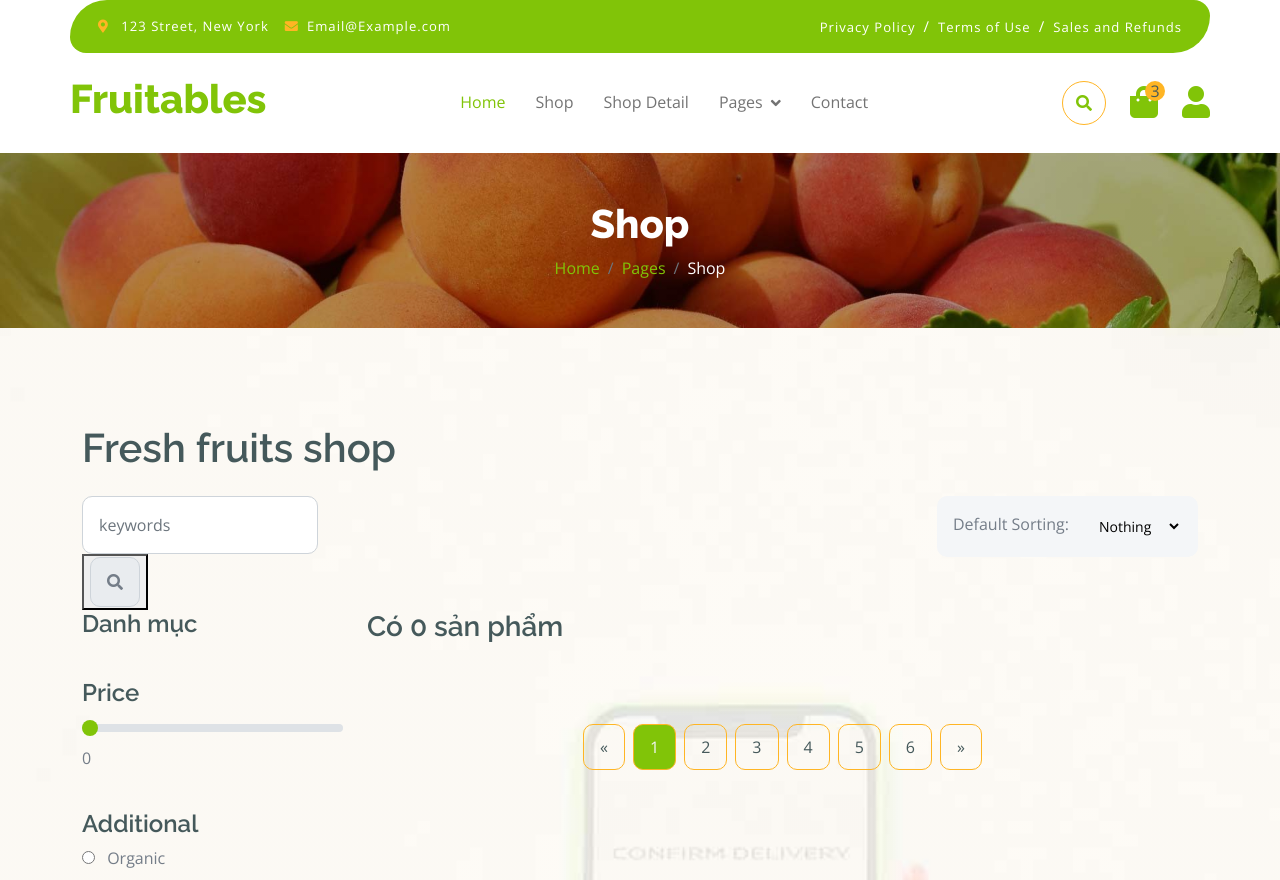
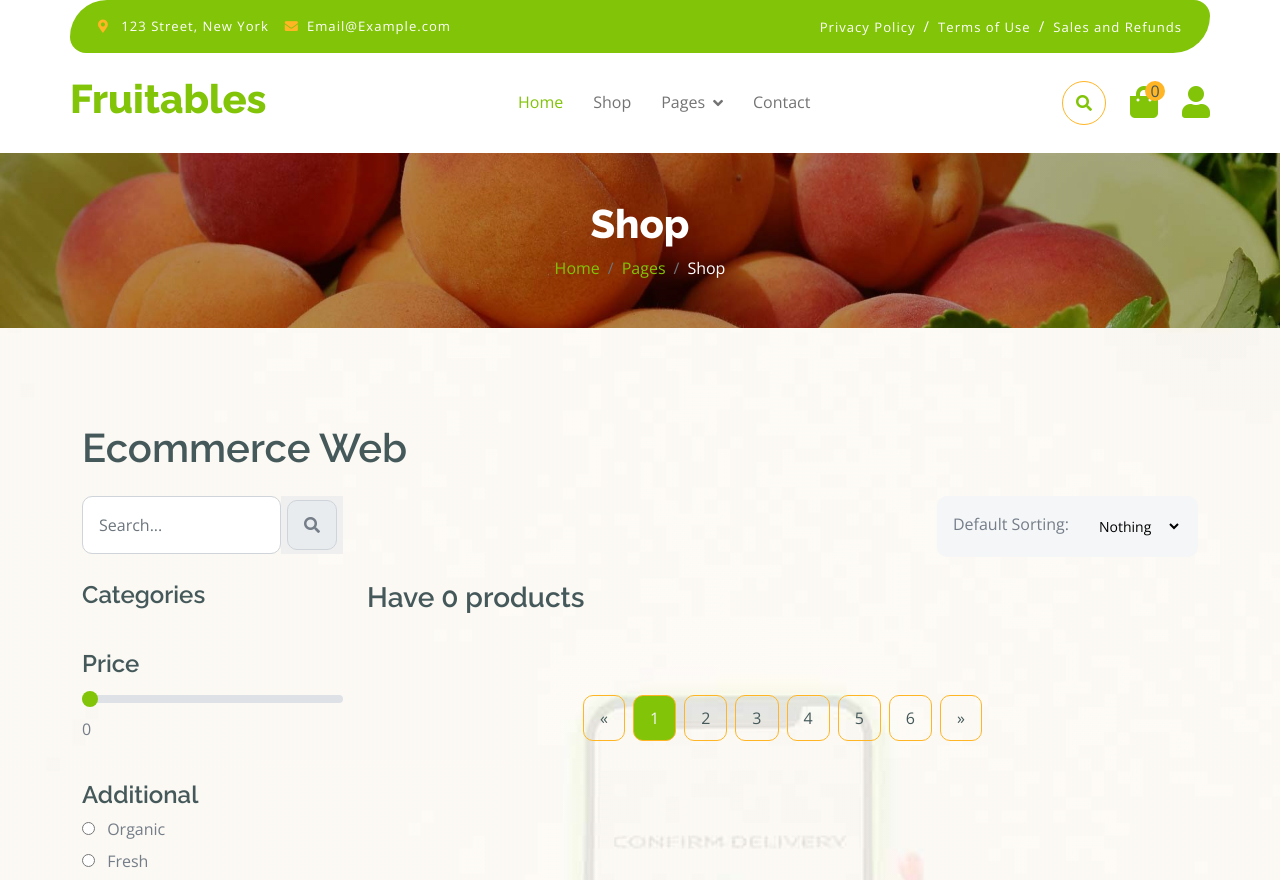
Before and after one commit to TranTung31/EcommerceWeb, an ASP.NET Core app: page /HangHoa in a window 1280 px wide. Shown: the top 880 px of the page. Run offline with ASP.NET Core 8, Linux system fonts and the light colour scheme; data that the repository does not hold is empty; some libraries are stand-ins or nearby versions.

Commit message:
feat: update cart

```diff
--- a/ViewModels/CartVM.cs
+++ b/ViewModels/CartVM.cs
@@ -9,4 +9,10 @@
         public int SoLuong { get; set; }
         public double ThanhTien => DonGia * SoLuong;
     }
+
+    public class CartModel
+    {
+        public int Quantity { get; set; }
+        public double Total { get; set; }
+    }
 }
--- a/Views/HangHoa/ProductList.cshtml
+++ b/Views/HangHoa/ProductList.cshtml
@@ -3,7 +3,7 @@
     ViewData["Title"] = "ProductList";
 }
 
-<h3>Có @Model.Count() sản phẩm</h3>
+<h3>Have @Model.Count() products</h3>
 
 @foreach (var item in Model)
 {
@@ -22,7 +22,7 @@
                 <p>@item.MoTa</p>
                 <div class="d-flex justify-content-between flex-lg-wrap">
                     <p class="text-dark fs-5 fw-bold mb-0">$@item.DonGia</p>
-                    <a asp-action="AddToCart" asp-controller="Cart" asp-route-id="@item.MaHh" class="btn border border-secondary rounded-pill px-3 text-primary"><i class="fa fa-shopping-bag me-2 text-primary"></i> Thêm vào giỏ</a>
+                    <a asp-action="AddToCart" asp-controller="Cart" asp-route-id="@item.MaHh" class="btn border border-secondary rounded-pill px-3 text-primary"><i class="fa fa-shopping-bag me-2 text-primary"></i> Add to cart</a>
                 </div>
             </div>
         </div>
--- /dev/null
+++ b/Views/Shared/Components/Cart/CartPanel.cshtml
@@ -0,0 +1,6 @@
+@model EcommerceWeb.ViewModels.CartModel
+
+<a asp-action="Index" asp-controller="Cart" class="position-relative me-4 my-auto">
+    <i class="fa fa-shopping-bag fa-2x"></i>
+    <span class="position-absolute bg-secondary rounded-circle d-flex align-items-center justify-content-center text-dark px-1" style="top: -5px; left: 15px; height: 20px; min-width: 20px;">@Model.Quantity</span>
+</a>
--- a/Views/Shared/Components/DanhMuc/Default.cshtml
+++ b/Views/Shared/Components/DanhMuc/Default.cshtml
@@ -2,7 +2,7 @@
 
 <div class="col-lg-12">
     <div class="mb-3">
-        <h4>Danh mục</h4>
+        <h4>Categories</h4>
         <ul class="list-unstyled fruite-categorie">
             @foreach (var item in Model)
             {
--- a/Views/Shared/_DanhSachHangHoa.cshtml
+++ b/Views/Shared/_DanhSachHangHoa.cshtml
@@ -9,7 +9,7 @@
 <!-- Fruits Shop Start-->
 <div class="container-fluid fruite py-5">
     <div class="container py-5">
-        <h1 class="mb-4">Fresh fruits shop</h1>
+        <h1 class="mb-4">Ecommerce Web</h1>
         <div class="row g-4">
             <div class="col-lg-12">
                 <div class="row g-4">
--- a/Views/Shared/_LayoutCustomer.cshtml
+++ b/Views/Shared/_LayoutCustomer.cshtml
@@ -61,9 +61,8 @@
                     </button>
                     <div class="collapse navbar-collapse bg-white" id="navbarCollapse">
                         <div class="navbar-nav mx-auto">
-                            <a href="index.html" class="nav-item nav-link active">Home</a>
+                            <a href="/" class="nav-item nav-link active">Home</a>
                             <a asp-action="Index" asp-controller="HangHoa" class="nav-item nav-link">Shop</a>
-                            <a href="shop-detail.html" class="nav-item nav-link">Shop Detail</a>
                             <div class="nav-item dropdown">
                                 <a href="#" class="nav-link dropdown-toggle" data-bs-toggle="dropdown">Pages</a>
                                 <div class="dropdown-menu m-0 bg-secondary rounded-0">
@@ -77,10 +76,7 @@
                         </div>
                         <div class="d-flex m-3 me-0">
                             <button class="btn-search btn border border-secondary btn-md-square rounded-circle bg-white me-4" data-bs-toggle="modal" data-bs-target="#searchModal"><i class="fas fa-search text-primary"></i></button>
-                            <a href="#" class="position-relative me-4 my-auto">
-                                <i class="fa fa-shopping-bag fa-2x"></i>
-                                <span class="position-absolute bg-secondary rounded-circle d-flex align-items-center justify-content-center text-dark px-1" style="top: -5px; left: 15px; height: 20px; min-width: 20px;">3</span>
-                            </a>
+                            @await Component.InvokeAsync("Cart")
                             <a href="#" class="my-auto">
                                 <i class="fas fa-user fa-2x"></i>
                             </a>
@@ -101,7 +97,7 @@
                     </div>
                     <div class="modal-body d-flex align-items-center">
                         <div class="input-group w-75 mx-auto d-flex">
-                            <input id="searchText" type="search" class="form-control p-3" placeholder="keywords" aria-describedby="search-icon-1">
+                            <input id="searchText" type="search" class="form-control p-3" placeholder="Search..." aria-describedby="search-icon-1">
                             <span id="search-icon-1" class="input-group-text p-3"><i class="fa fa-search"></i></span>
                         </div>
                     </div>
--- a/Views/Shared/_TimKiem.cshtml
+++ b/Views/Shared/_TimKiem.cshtml
@@ -1,4 +1,4 @@
-<form asp-action="Search" asp-controller="HangHoa">
-    <input type="search" class="form-control p-3" placeholder="keywords" aria-describedby="search-icon-1" name="query">
-    <button><span id="search-icon-1" class="input-group-text p-3"><i class="fa fa-search"></i></span></button>
+<form asp-action="Search" asp-controller="HangHoa" class="d-flex">
+    <input type="search" class="form-control p-3" placeholder="Search..." aria-describedby="search-icon-1" name="query">
+    <button class="border-0"><span id="search-icon-1" class="input-group-text p-3"><i class="fa fa-search"></i></span></button>
 </form>
```
Also changed, not shown: Controllers/CartController.cs (+3 -5 lines), Helpers/MySettings.cs (added, +7 -0 lines), ViewComponents/CartViewComponent.cs (added, +19 -0 lines).
